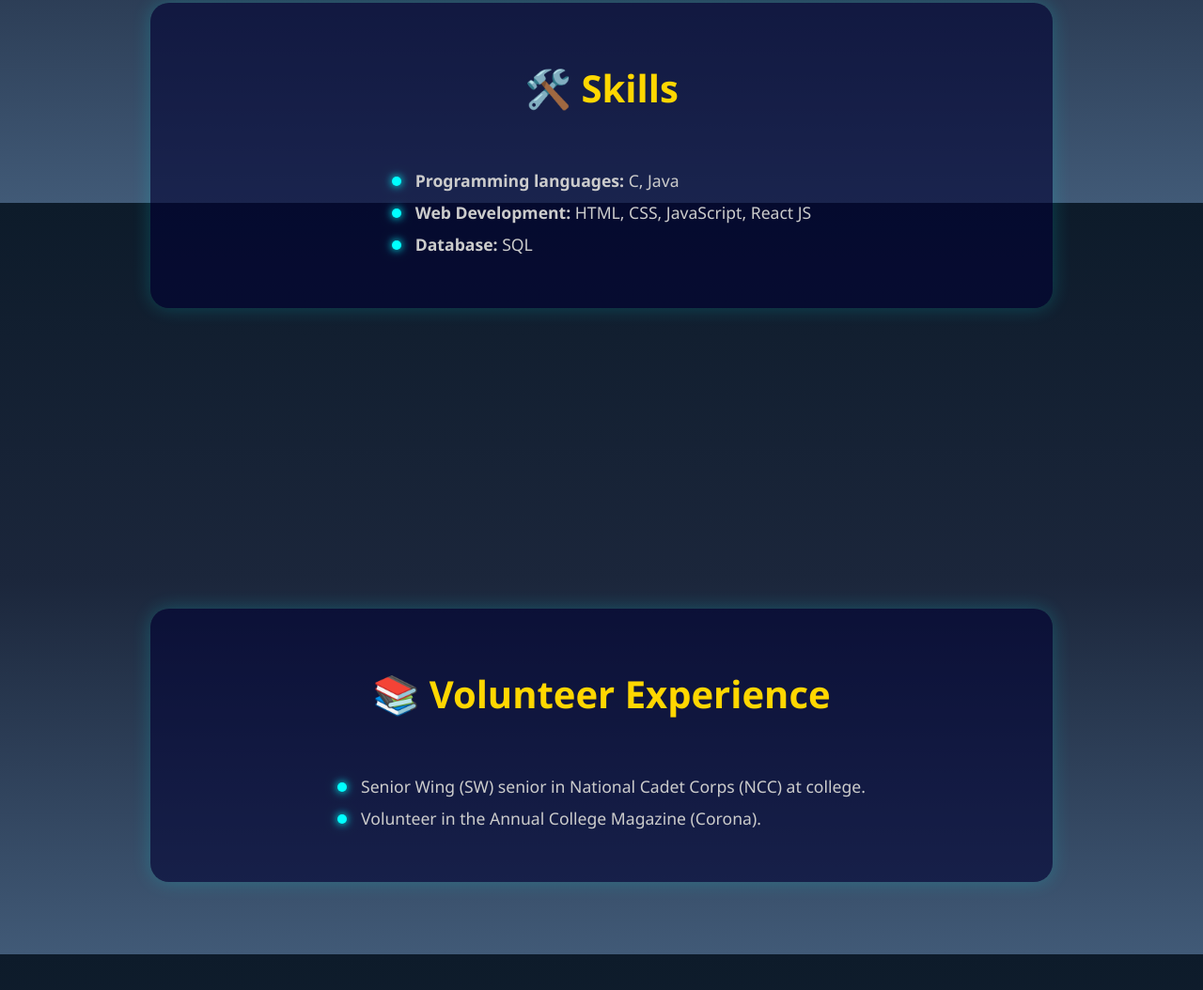
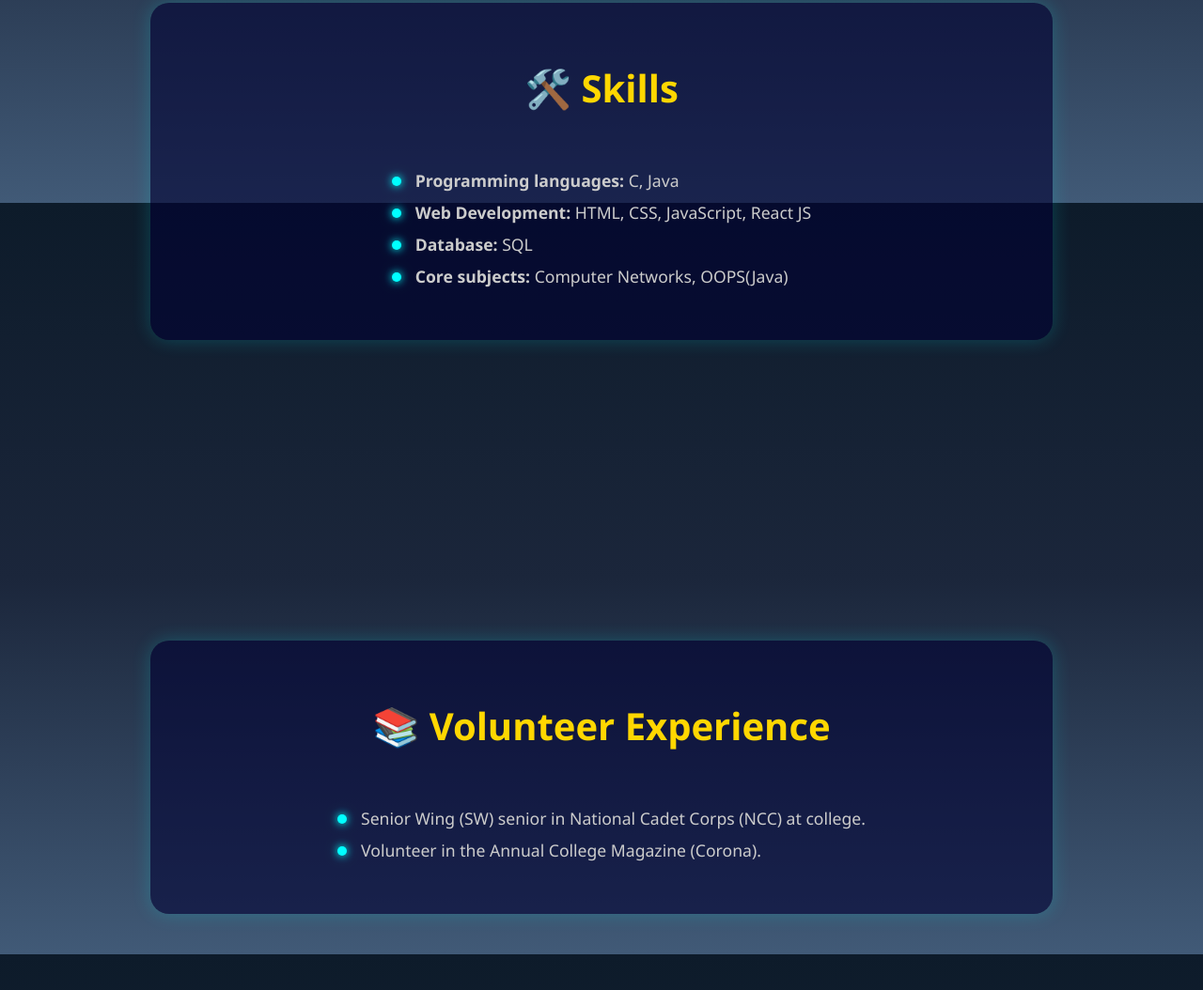
Before and after one commit to SomoshreeP/resume, a plain HTML site: page index.html in a window 1280 px wide. Shown: the part 2184-3238 px from the top of the page at 94% size. Drawn offline with Linux system fonts and the light colour scheme.

Commit message:
Update index.html
Signed-off-by: SOMOSHREE PRAMANIK <cse22027@cemk.ac.in>

```diff
--- a/index.html
+++ b/index.html
@@ -193,6 +193,7 @@
         <li><strong>Programming languages:</strong> C, Java</li>
         <li><strong>Web Development:</strong> HTML, CSS, JavaScript, React JS</li>
         <li><strong>Database:</strong> SQL</li>
+        <li><strong>Core subjects:</strong> Computer Networks, OOPS(Java)</li>
       </ul>
     </div>
   </section>
```
